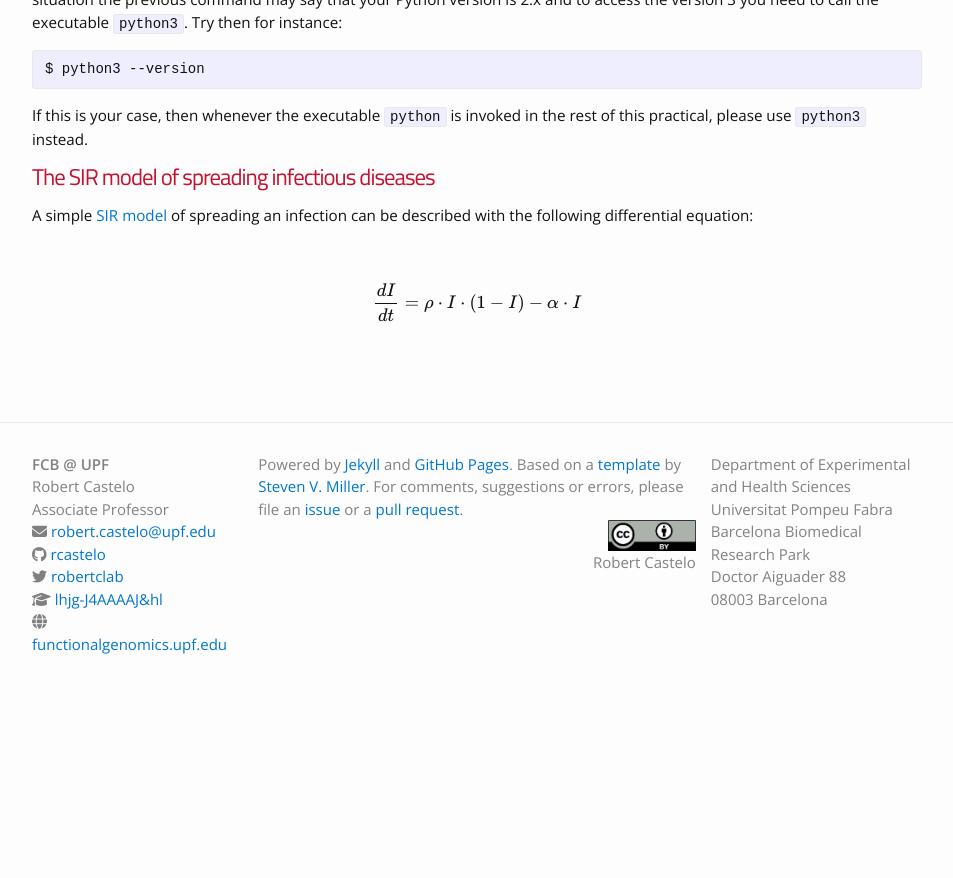
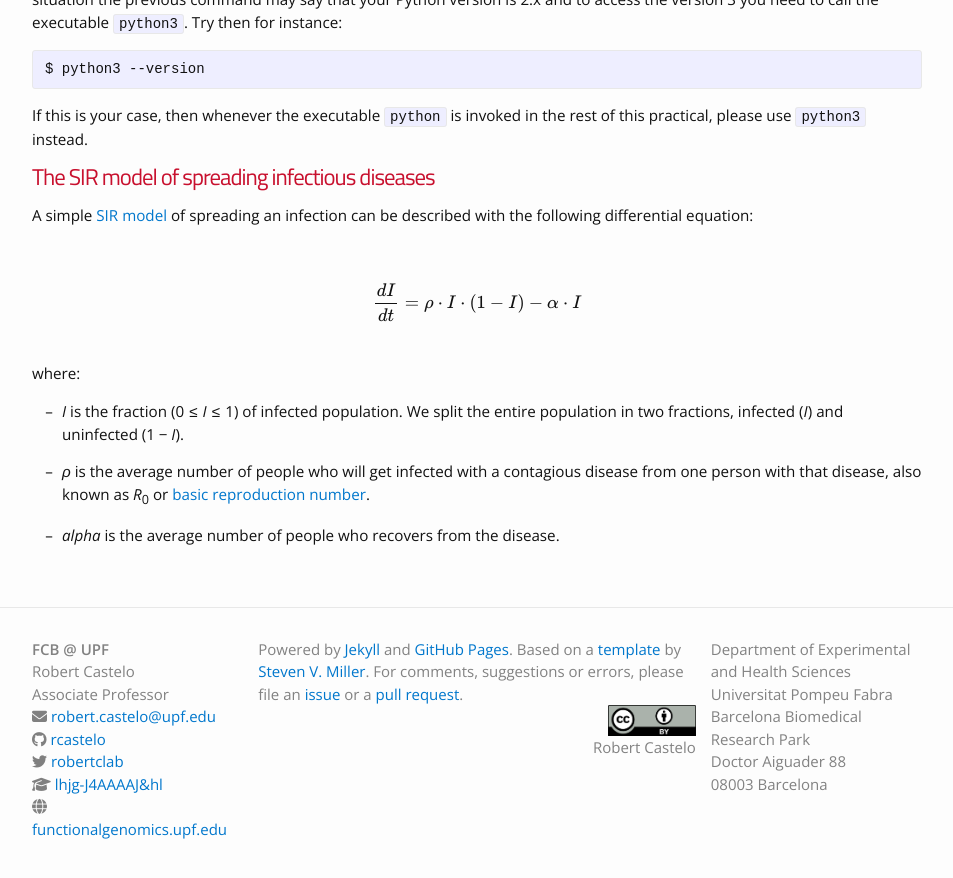
Before and after one commit to funcompbio/funcompbio.github.io, a Jekyll site: the page built from practical6/practical6.md, in a window 1280 px wide and 900 px high, scrolled down 673 px. Shown: the top 878 px of the window, without its empty margins (163-1116 px from the left). Built offline with Jekyll 4.4.1, drawn with Linux system fonts in a browser that asks for light colours; nearby versions of some CDN libraries; before the commit the page ends 1388 px from its top, so only the background shows below that.

Commit message:
Started with practical 6.

```diff
--- a/practical6/practical6.html
+++ b/practical6/practical6.html
@@ -18,4 +18,9 @@ $ python --version</code></pre>
 <p>If this is your case, then whenever the executable <code>python</code> is invoked in the rest of this practical, please use <code>python3</code> instead.</p>
 <h1 id="the-sir-model-of-spreading-infectious-diseases">The SIR model of spreading infectious diseases</h1>
 <p>A simple <a href="https://en.wikipedia.org/wiki/Compartmental_models_in_epidemiology">SIR model</a> of spreading an infection can be described with the following differential equation:</p>
-<p><br /><span class="math display">$$\frac{dI}{dt}=\rho\cdot I \cdot (1 - I) - \alpha \cdot I$$</span><br /></p>
+<p><br /><span class="math display">$$\frac{dI}{dt}=\rho\cdot I \cdot (1 - I) - \alpha \cdot I$$</span><br /> where:</p>
+<ul>
+<li><p><span class="math inline"><em>I</em></span> is the fraction (<span class="math inline">0 ≤ <em>I</em> ≤ 1</span>) of infected population. We split the entire population in two fractions, infected (<span class="math inline"><em>I</em></span>) and uninfected (<span class="math inline">1 − <em>I</em></span>).</p></li>
+<li><p><span class="math inline"><em>ρ</em></span> is the average number of people who will get infected with a contagious disease from one person with that disease, also known as <span class="math inline"><em>R</em><sub>0</sub></span> or <a href="https://en.wikipedia.org/wiki/Basic_reproduction_number">basic reproduction number</a>.</p></li>
+<li><p><span class="math inline"><em>a</em><em>l</em><em>p</em><em>h</em><em>a</em></span> is the average number of people who recovers from the disease.</p></li>
+</ul>
```
